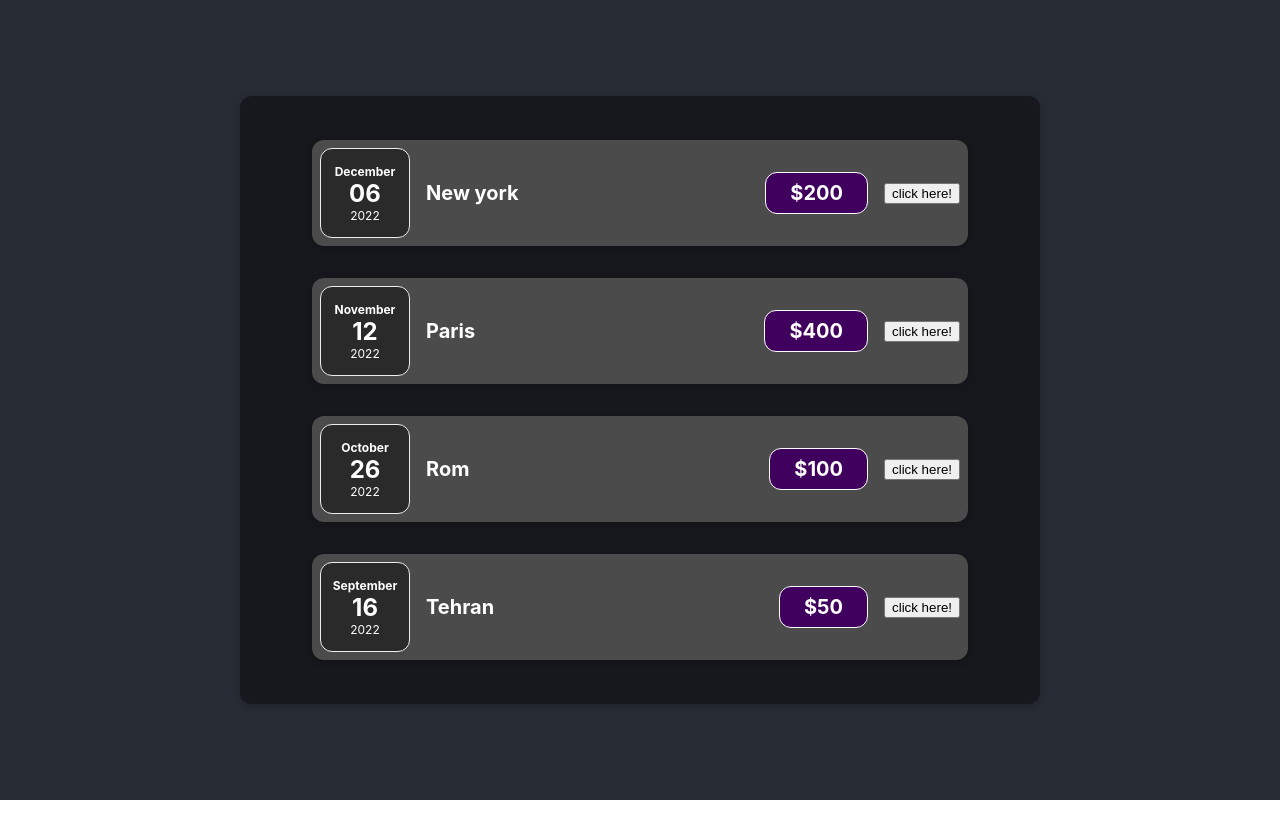
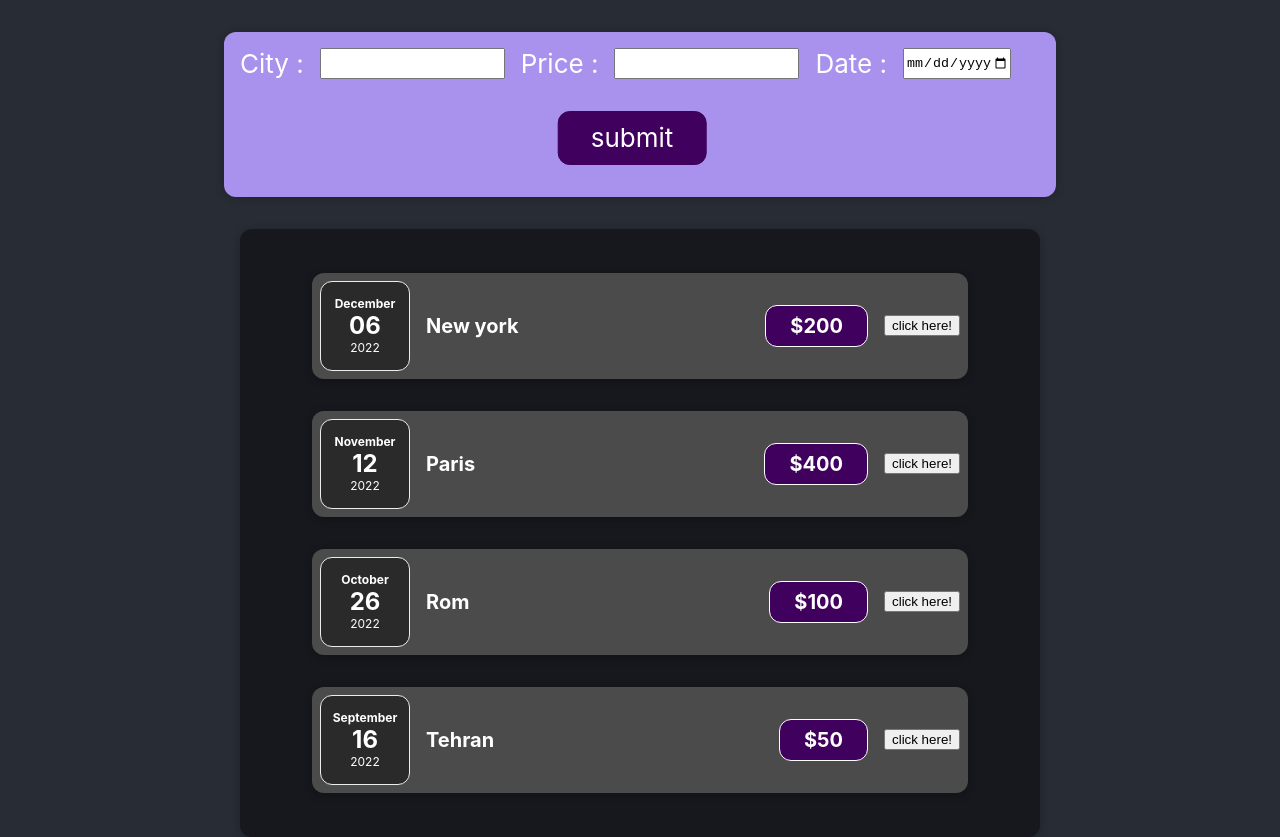
Before and after one commit to funnypar/FirstReactProject, a React (Create React App) app: page / in a window 1280 px wide. Before the commit the page ends 800 px from the top, so only its background shows below. Built offline with nearby package versions, Linux system fonts and the light colour scheme.

Commit message:
Added NewEitemForm

```diff
--- a/src/App.js
+++ b/src/App.js
@@ -1,5 +1,6 @@
 import EItems from "./components/Eitems/Eitems";
 import Card from "./components/UI/Card";
+import NewEitem from "./components/newEitem/newEitem";
 
 import "./App.css";
 
@@ -33,6 +34,7 @@
 
     return (
         <div className="App-header">
+            <NewEitem />
             <Card className="App-wrapper">
                 <EItems
                     title={expenseItems[0].title}
--- /dev/null
+++ b/src/components/newEitem/newEitem.css
@@ -0,0 +1,38 @@
+.new-expense {
+    background-color: #a892ee;
+    padding: 1rem;
+    margin: 2rem auto;
+    width: 50rem;
+    max-width: 95%;
+    border-radius: 12px;
+    text-align: center;
+    box-shadow: 0 1px 8px rgba(0, 0, 0, 0.25);
+}
+
+.new-expense button {
+    font: inherit;
+    cursor: pointer;
+    padding: 0.65rem 2rem;
+    border: 1px solid #40005d;
+    background-color: #40005d;
+    color: white;
+    border-radius: 12px;
+    margin-right: 1rem;
+}
+
+.new-expense button:hover,
+.new-expense button:active {
+    background-color: #510674;
+    border-color: #510674;
+}
+
+.new-expense button.alternative {
+    color: #220131;
+    border-color: transparent;
+    background-color: transparent;
+}
+
+.new-expense button.alternative:hover,
+.new-expense button.alternative:active {
+    background-color: #ddb3f8;
+}
--- /dev/null
+++ b/src/components/newEitem/newEitem.js
@@ -0,0 +1,13 @@
+import React from "react";
+import NewEitemForm from "./newEitemForm";
+import "./newEitem.css";
+
+const NewEitem = () => {
+    return (
+        <div className="new-expense">
+            <NewEitemForm />
+        </div>
+    );
+};
+
+export default NewEitem;
--- /dev/null
+++ b/src/components/newEitem/newEitemForm.css
@@ -0,0 +1,28 @@
+.new-expense__controls {
+    display: flex;
+    flex-wrap: wrap;
+    gap: 1rem;
+    margin-bottom: 1rem;
+    text-align: left;
+}
+
+.new-expense__control label {
+    font-weight: bold;
+    margin-bottom: 0.5rem;
+    display: block;
+}
+
+.new-expense__control input {
+    font: inherit;
+    padding: 0.5rem;
+    border-radius: 6px;
+    border: 1px solid #ccc;
+    width: 20rem;
+    max-width: 100%;
+}
+
+.new-expense__actions {
+    margin-left: 50%;
+    transform: translate(-50%, 0);
+    text-align: center;
+}
--- /dev/null
+++ b/src/components/newEitem/newEitemForm.js
@@ -0,0 +1,26 @@
+import React from "react";
+import "./newEitemForm.css";
+
+const NewEitemForm = () => {
+    return (
+        <form className="new-expense__controls">
+            <div className="new-expense__controls">
+                <label for="city">City : </label>
+                <input type="text" />
+            </div>
+            <div className="new-expense__controls">
+                <label for="price">Price : </label>
+                <input type="number" min="0.01" step="0.01" />
+            </div>
+            <div className="new-expense__controls">
+                <label for="date">Date : </label>
+                <input type="date" min="2018-01-01" max="2025-12-31" />
+            </div>
+            <div className="new-expense__actions">
+                <button type="submit">submit</button>
+            </div>
+        </form>
+    );
+};
+
+export default NewEitemForm;
```
